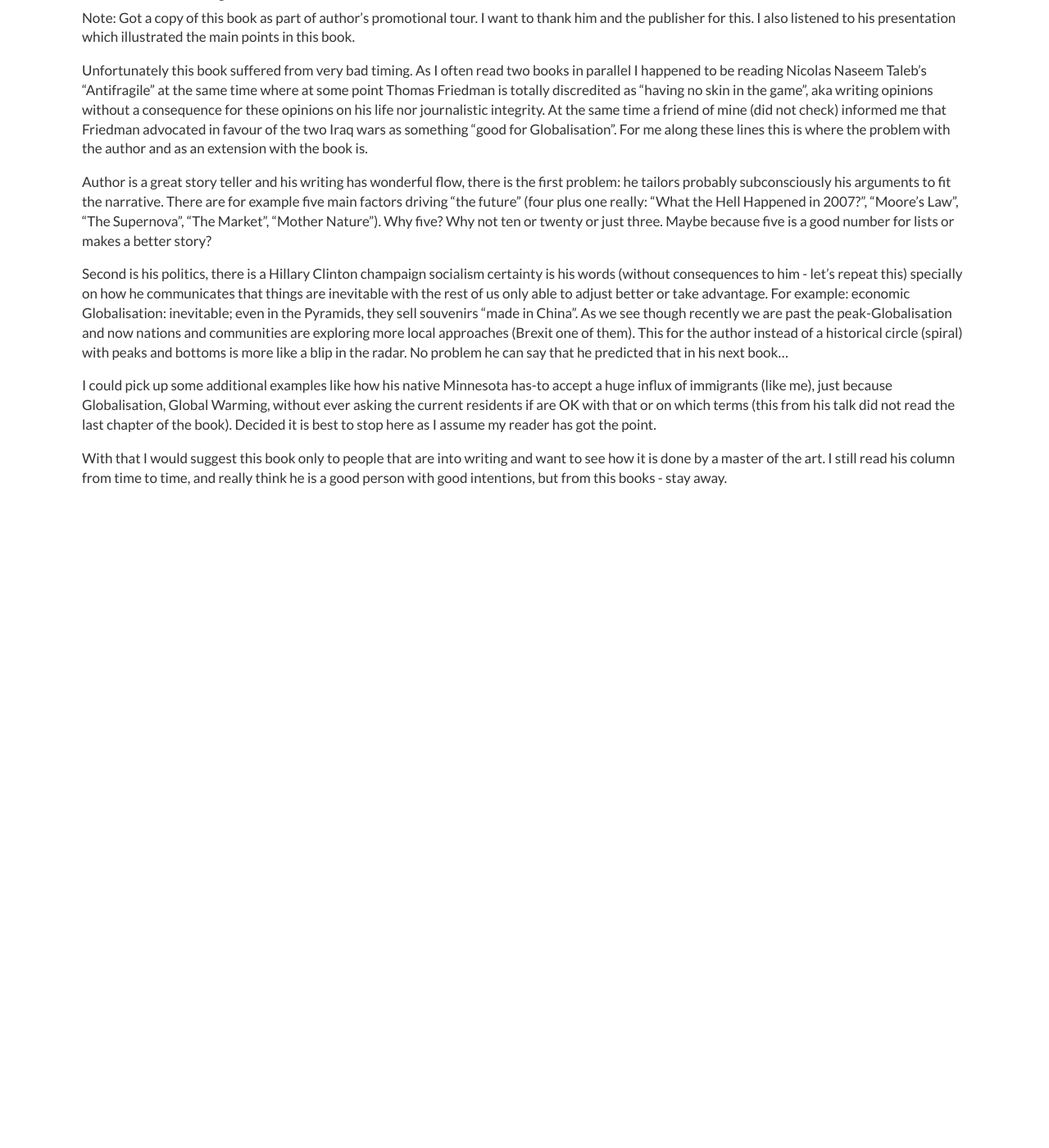
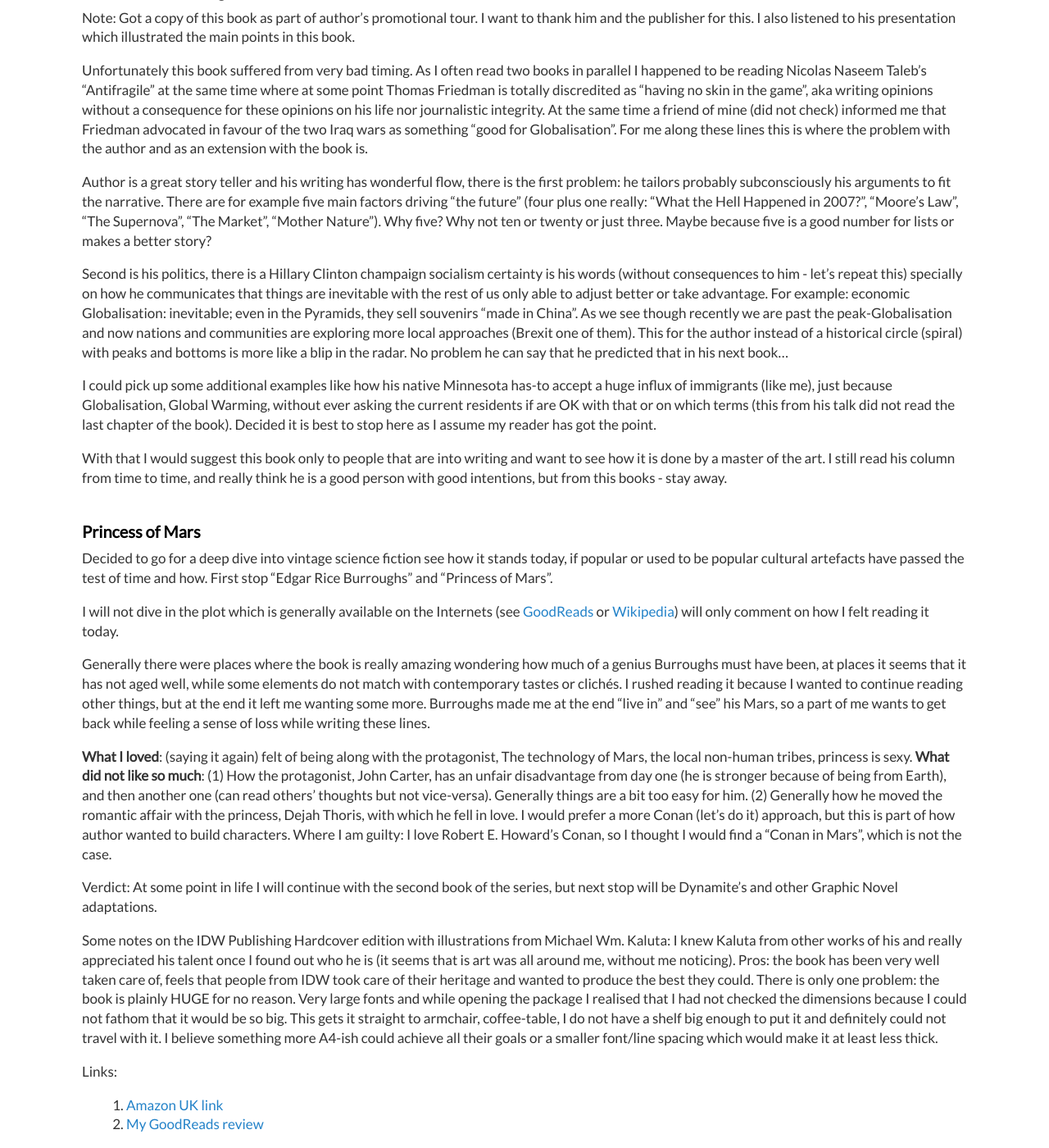
Before and after one commit to dimitrismistriotis/dimitrismistriotis.github.io, a Jekyll site: the page built from _posts/2018-01-21-books_of_2018.md, in a window 1280 px wide and 1400 px high, scrolled down 660 px. Shown: the whole window at 82% size. Built offline with Jekyll 4.4.1, drawn with Linux system fonts in a browser that asks for light colours; before the commit the page ends 1271 px from its top, so only the background shows below that.

Commit message:
Princess of Mars, book notes and product review

```diff
--- a/_posts/2018-01-21-books_of_2018.md
+++ b/_posts/2018-01-21-books_of_2018.md
@@ -64,3 +64,55 @@
 want to see how it is done by a master of the art. I still read his column from
 time to time, and really think he is a good person with good intentions, but
 from this books - stay away.
+
+## Princess of Mars
+
+Decided to go for a deep dive into vintage science fiction see how it stands
+today, if popular or used to be popular cultural artefacts have passed the test
+of time and how. First stop "Edgar Rice Burroughs" and "Princess of Mars".
+
+I will not dive in the plot which is generally available on the Internets
+(see [GoodReads](https://www.goodreads.com/book/show/14539907-princess-of-mars)
+or [Wikipedia](https://en.wikipedia.org/wiki/A_Princess_of_Mars)) will only
+comment on how I felt reading it today.
+
+Generally there were places where the book is really amazing wondering how
+much of a genius Burroughs must have been, at places it seems that it has not
+aged well, while some elements do not match with contemporary tastes or clichés.
+I rushed reading it because I wanted to continue reading other things, but at
+the end it left me wanting some more. Burroughs made me at the end "live in" and
+"see" his Mars, so a part of me wants to get back while feeling a sense of loss
+while writing these lines.
+
+**What I loved**: (saying it again) felt of being along with the protagonist,
+The technology of Mars, the local non-human tribes, princess is sexy.
+**What did not like so much**: (1) How the protagonist, John
+Carter, has an unfair disadvantage from day one (he is stronger because of
+being from Earth), and then another one (can read others' thoughts but not
+vice-versa). Generally things are a bit too easy for him. (2) Generally how he
+moved the romantic affair with the princess, Dejah Thoris, with which he fell
+in love. I would prefer a more Conan (let's do it) approach, but this is part
+of how author wanted to build characters.
+Where I am guilty: I love Robert E. Howard's Conan, so I thought I would find
+a "Conan in Mars", which is not the case.
+
+Verdict: At some point in life I will continue with the second book of the
+series, but next stop will be Dynamite's and other Graphic Novel adaptations.
+
+Some notes on the IDW Publishing Hardcover edition with illustrations from
+Michael Wm. Kaluta: I knew Kaluta from other works of his and really appreciated
+his talent once I found out who he is (it seems that is art was all around me,
+without me noticing). Pros: the book has been very well taken care of, feels
+that people from IDW took care of their heritage and wanted to produce the
+best they could. There is only one problem: the book is plainly HUGE for no
+reason. Very large fonts and while opening the package I realised that I had
+not checked the dimensions because I could not fathom that it would be so big.
+This gets it straight to armchair, coffee-table, I do not have a shelf big
+enough to put it and definitely could not travel with it. I believe something
+more A4-ish could achieve all their goals or a smaller font/line spacing which
+would make it at least less thick.
+
+Links:
+
+1. [Amazon UK link](https://www.amazon.co.uk/gp/product/1613771827)
+2. [My GoodReads review](https://www.goodreads.com/review/show/2290895520?book_show_action=false)
```
